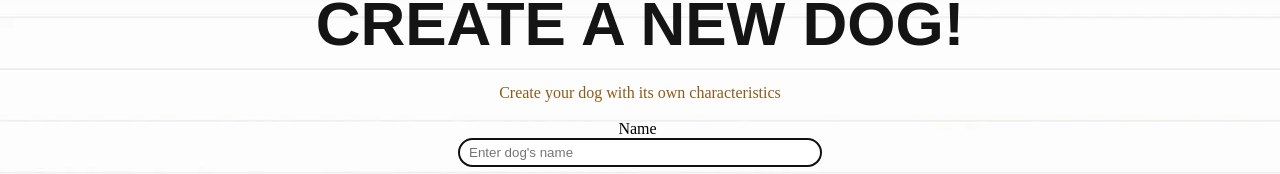
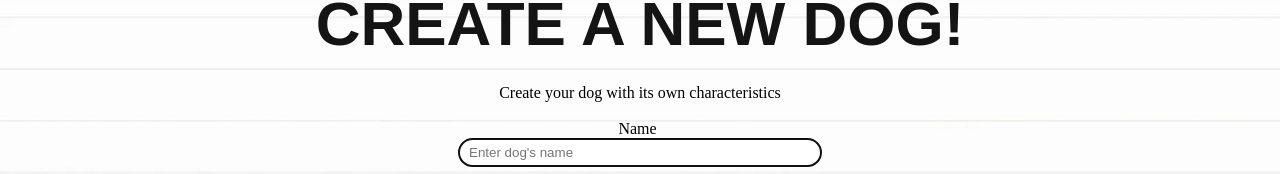
Before and after one commit to iXGEN/PI-DOGS, a React (Create React App) app in the folder client/: page /createDog in a window 1280 px wide. Shown: the part 133-307 px from the top of the page. Built offline with nearby package versions, Linux system fonts and the light colour scheme; no server answers.

Commit message:
updating sv

```diff
--- a/client/src/App.js
+++ b/client/src/App.js
@@ -8,8 +8,8 @@ import CreateDog from "./components/CreateDog/CreateDog";
 import { useLocation } from "react-router-dom";
 import Header from "./components/Header/Header";
 import axios from "axios";
-/* axios.defaults.baseURL = "https://pi-dogs-production-c336.up.railway.app/"; */
-axios.defaults.baseURL = "http://localhost:3001/";
+axios.defaults.baseURL = "https://pi-dogs-production-c336.up.railway.app/";
+/* axios.defaults.baseURL = "http://localhost:3001/"; */
 
 function App() {
   const location = useLocation();
--- a/client/src/components/CreateDog/CreateDog.jsx
+++ b/client/src/components/CreateDog/CreateDog.jsx
@@ -339,5 +339,6 @@ const CreateDog = () => {
     </main>
   );
 };
+console.log("a");
 
 export default CreateDog;
--- a/client/src/components/CreateDog/CreateDog.module.css
+++ b/client/src/components/CreateDog/CreateDog.module.css
@@ -88,5 +88,4 @@
 
 p {
   font-family: cursive;
-  color: #864d07eb;
 }
```
